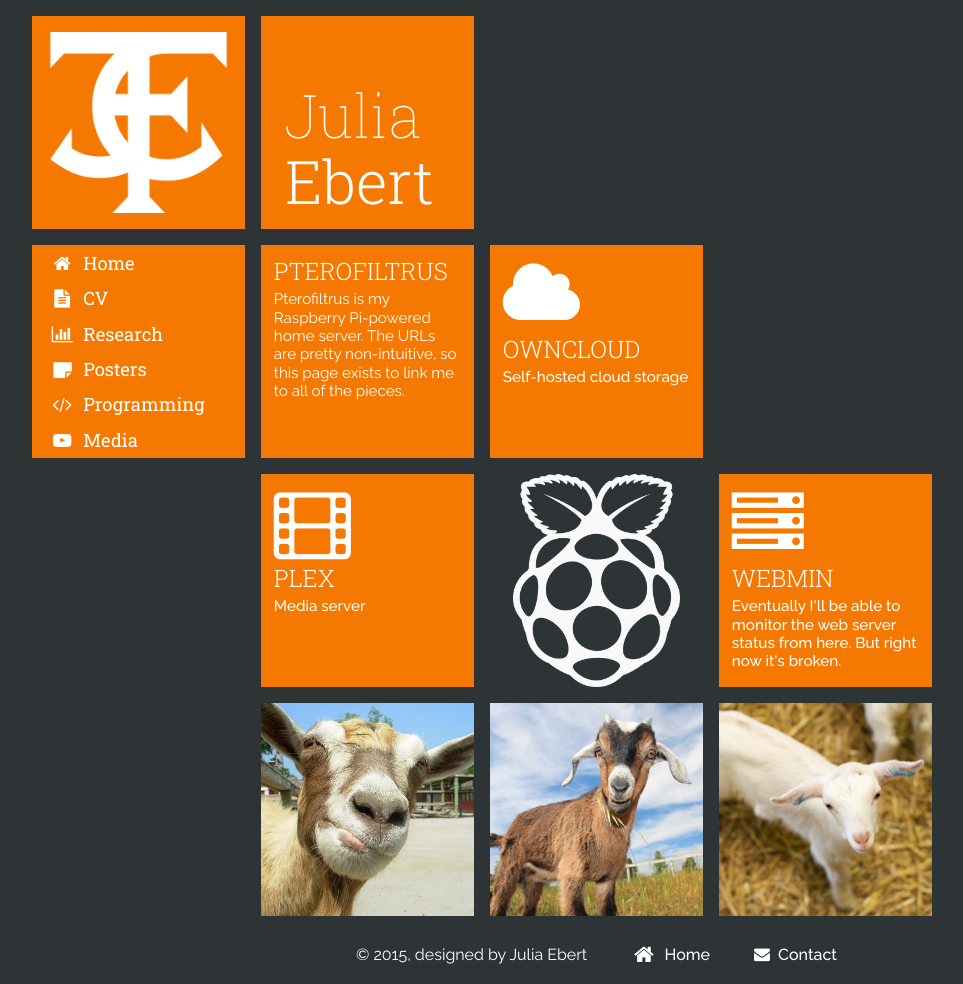
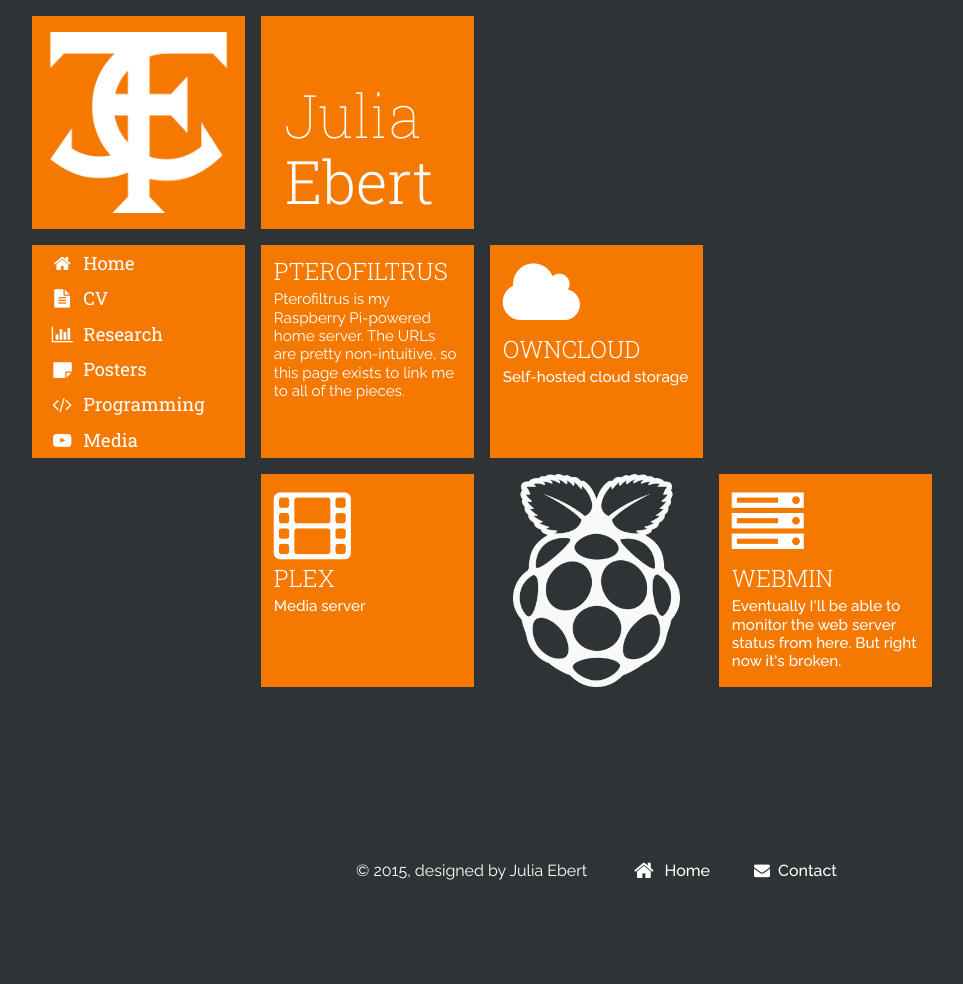
Before and after one commit to jtebert/jtebert.github.io, a Jekyll site: the page built from pterofiltrus.html, in a window 1280 px wide. Shown: the whole page, without its empty margins (158-1121 px from the left). Built offline with Jekyll 4.4.1, drawn with Linux system fonts in a browser that asks for light colours; nearby versions of some CDN libraries; after the commit the page ends 900 px from its top, so only the background shows below that.

Commit message:
Removing extraneous goats.

```diff
--- a/pterofiltrus.html
+++ b/pterofiltrus.html
@@ -55,7 +55,7 @@
     </div>
 </div>
 
-<div class="row"> <!-- Row 4 -->
+<!--<div class="row">
     <div class="col-sm-4 col-md-3 col-md-offset-3 box-vert-padding">
         <div class="dummy"></div>
         <img class="in" src="/assets/imgs/goats/goat_5.jpg"/>
@@ -68,4 +68,4 @@
         <div class="dummy"></div>
         <img class="in" src="/assets/imgs/goats/goat_9.jpg"/>
     </div>
-</div>
+</div>-->
```
